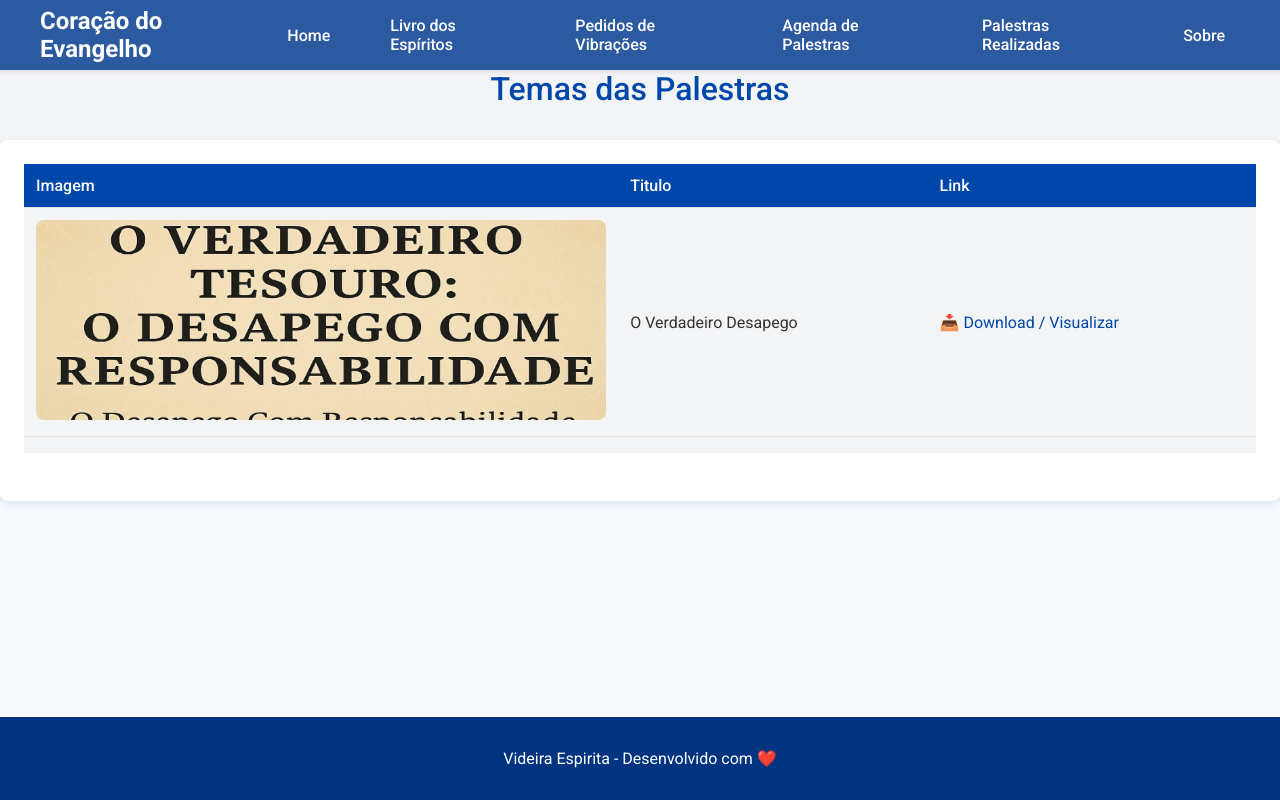
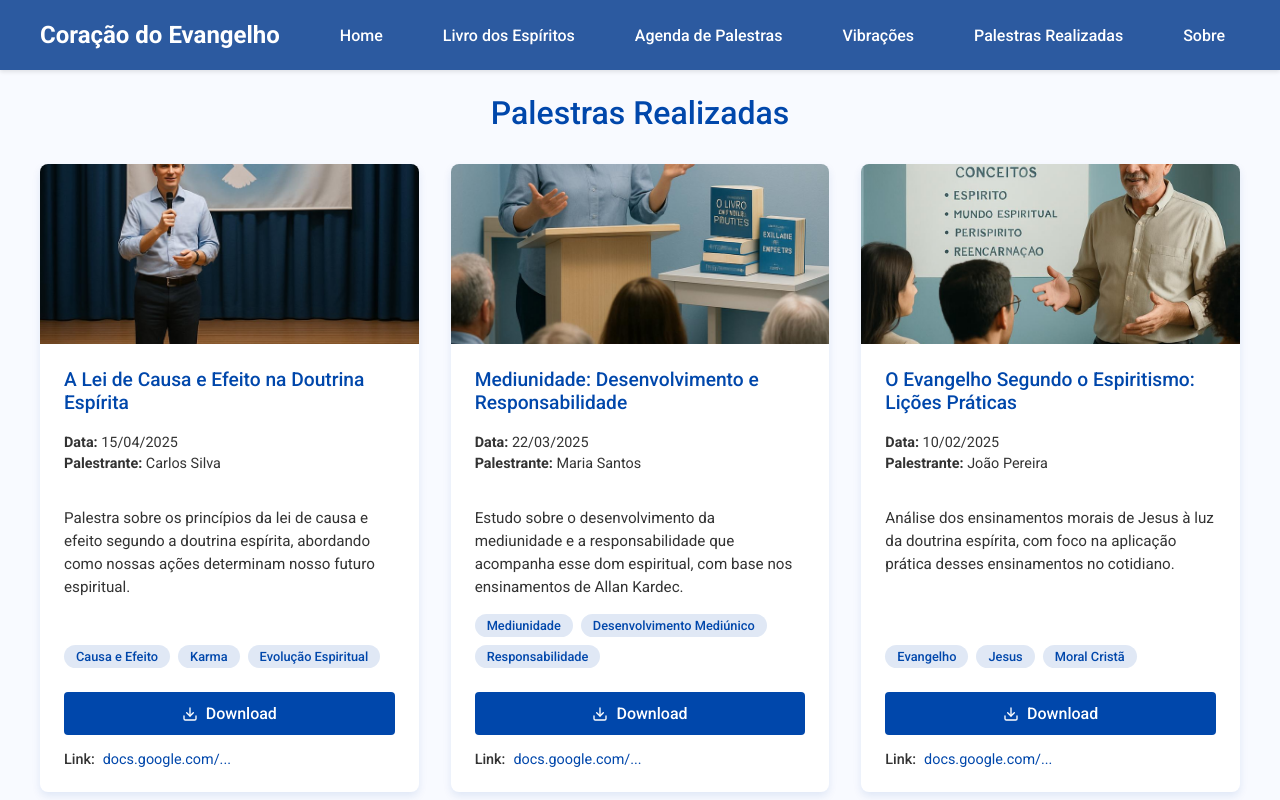
Before and after one commit to denisgraciano/denisgraciano-coracaoevangelho, an Angular app: page /palestra in a window 1280 px wide. Shown: the top 800 px of the page. Built offline with nearby package versions, Linux system fonts and the light colour scheme.

Commit message:
Ajuste Layout
Ajuste Palestra Realizadas

Ajuste de MENU

```diff
--- a/src/app/home/home.component.scss
+++ b/src/app/home/home.component.scss
@@ -22,6 +22,7 @@
     font-size: 3em;
     margin-bottom: 20px;
     line-height: 1.2;
+    color: white;
 }
 
 .hero-text p {
--- a/src/app/nav-menu.component.ts
+++ b/src/app/nav-menu.component.ts
@@ -30,17 +30,19 @@ import { RouterModule, Router } from '@angular/router';
              (click)="fecharMenu()">
             Livro dos Espíritos
           </a>
-          <a routerLink="/pedidos-vibracoes"
-            routerLinkActive="active"
-            class="nav-link"
-            (click)="fecharMenu()">
-            Pedidos de Vibrações
-          </a>
+
           <a routerLink="/agenda"
              routerLinkActive="active"
              class="nav-link"
              (click)="fecharMenu()">
             Agenda de Palestras
+          </a>
+
+          <a routerLink="/pedidos-vibracoes"
+             routerLinkActive="active"
+             class="nav-link"
+             (click)="fecharMenu()">
+            Vibrações
           </a>
 
           <a routerLink="/palestras-realizadas"
--- a/src/app/palestra/components/palestras-realizadas.component.html
+++ b/src/app/palestra/components/palestras-realizadas.component.html
@@ -1,61 +1,58 @@
-<div class="div">
-    <h1 class="page-title">Temas das Palestras</h1>
-
-    <div *ngIf="erro" class="error-container">
-        <p>Ocorreu um erro ao carregar os temas. Por favor, tente novamente mais tarde.</p>
-    </div>
+<div class="palestras-realizadas-container">
+    <h1 class="page-title">Palestras Realizadas</h1>
 
     <div *ngIf="carregando" class="loading-container">
         <div class="loading-spinner"></div>
-        <p>Carregando Temas das palestras...</p>
+        <p>Carregando palestras...</p>
     </div>
 
+    <div *ngIf="erro" class="error-container">
+        <p>Ocorreu um erro ao carregar as palestras. Por favor, tente novamente mais tarde.</p>
+    </div>
 
-
-    <div *ngIf="!carregando && !erro" class="agenda-content">
-        <div class="card">
-            <div class="table-responsive">
-                <table class="palestras-table">
-                    <thead>
-                        <tr>
-                            <th>Imagem</th>
-                            <th>Titulo</th>
-                            <th>Link</th>
-                        </tr>
-                    </thead>
-                    <tbody>
-                        <tr *ngFor="let tema of temas" (click)="selecionarPalestra(tema)"
-                            [class.selected]="temasSelecionada?.id === tema.id">
-                            <td>
-                                <img [src]="tema.imagem" alt="Imagem da palestra" class="imagem-palestra" />
-                            </td>
-                            <td>{{tema.titulo}}</td>
-                            <td>
-                                <a [href]="tema.link" target="_blank"
-                                    class="block text-center bg-blue-600 text-white py-2 rounded hover:bg-blue-700">
-                                    📥 Download / Visualizar
-                                </a>
-                            </td>
-                        </tr>
-                    </tbody>
-                </table>
+    <div *ngIf="!carregando && !erro" class="palestras-grid">
+        <div *ngFor="let palestra of palestrasRealizadas" class="palestra-card">
+            <div class="palestra-imagem-container">
+                <img [src]="palestra.imagemUrl" [alt]="palestra.titulo" class="palestra-imagem"
+                    onerror="this.src='assets/images/palestra-placeholder.jpg'">
             </div>
 
-            <div *ngIf="temas.length === 0" class="empty-state">
-                <p>Não há palestras agendadas no momento.</p>
-            </div>
+            <div class="palestra-conteudo">
+                <h3 class="palestra-titulo">{{ palestra.titulo }}</h3>
 
-            <div *ngIf="temasSelecionada" class="palestra-detalhes">
-                <h3>Detalhes do Tema</h3>
-                <div class="detalhes-card">
-                    <h4>{{ temasSelecionada.id }}</h4>
-                    <p><strong>Data:</strong> {{ temasSelecionada.id }}</p>
-                    <p><strong>Local:</strong> {{temasSelecionada.id }}</p>
-                    <p><strong>Palestrante:</strong> {{ temasSelecionada.id }}</p>
-                    <p *ngIf="temasSelecionada.id"><strong>Descrição:</strong> {{
-                        temasSelecionada.id }}</p>
+                <div class="palestra-info">
+                    <p class="palestra-data"><strong>Data:</strong> {{ palestra.data }}</p>
+                    <p class="palestra-palestrante"><strong>Palestrante:</strong> {{ palestra.palestrante }}</p>
+                </div>
+
+                <p class="palestra-descricao">{{ palestra.descricao }}</p>
+
+                <div class="palestra-tags">
+                    <span *ngFor="let tag of palestra.tags" class="tag">{{ tag }}</span>
+                </div>
+
+                <div class="palestra-acoes">
+                    <a [href]="palestra.downloadUrl" target="_blank" class="btn-download">
+                        <svg xmlns="http://www.w3.org/2000/svg" width="16" height="16" viewBox="0 0 24 24" fill="none"
+                            stroke="currentColor" stroke-width="2" stroke-linecap="round" stroke-linejoin="round">
+                            <path d="M21 15v4a2 2 0 0 1-2 2H5a2 2 0 0 1-2-2v-4"></path>
+                            <polyline points="7 10 12 15 17 10"></polyline>
+                            <line x1="12" y1="15" x2="12" y2="3"></line>
+                        </svg>
+                        Download
+                    </a>
+
+                    <div class="link-container">
+                        <span class="link-label">Link:</span>
+                        <a [href]="palestra.downloadUrl" target="_blank" class="link-url">{{
+                            getShortUrl(palestra.downloadUrl) }}</a>
+                    </div>
                 </div>
             </div>
         </div>
+
+        <div *ngIf="palestrasRealizadas.length === 0" class="empty-state">
+            <p>Não há palestras realizadas disponíveis no momento.</p>
+        </div>
     </div>
 </div>
--- a/src/app/palestra/components/palestras-realizadas.component.scss
+++ b/src/app/palestra/components/palestras-realizadas.component.scss
@@ -1,51 +1,4 @@
-div {
-    background-color: #f3f4f6;
-    /* Gray-100 */
-}
-
-.palestra-card {
-    background-color: #ffffff;
-    border-radius: 0.75rem;
-    box-shadow: 0 6px 12px rgba(0, 0, 0, 0.08);
-    overflow: hidden;
-    transition: transform 0.2s ease;
-}
-
-.palestra-card:hover {
-    transform: translateY(-5px);
-}
-
-.palestra-card img {
-    max-height: 200px;
-    object-fit: cover;
-    width: 100%;
-}
-
-.palestra-card h3 {
-    font-size: 1.25rem;
-    color: #1f2937;
-    /* Gray-800 */
-    margin-bottom: 0.5rem;
-}
-
-.palestra-card a {
-    display: inline-block;
-    background-color: #2563eb;
-    /* Blue-600 */
-    color: white;
-    padding: 0.5rem 1rem;
-    margin-top: 1rem;
-    border-radius: 0.375rem;
-    text-decoration: none;
-    transition: background-color 0.2s ease;
-}
-
-.palestra-card a:hover {
-    background-color: #1d4ed8;
-    /* Blue-700 */
-}
-
-.agenda-container {
+ .palestras-realizadas-container {
      padding: 1.5rem;
      max-width: 1200px;
      margin: 0 auto;
@@ -91,107 +44,164 @@ div {
      color: #d32f2f;
  }
 
-.card {
+ .palestras-grid {
+     display: grid;
+     grid-template-columns: repeat(auto-fill, minmax(300px, 1fr));
+     gap: 2rem;
+ }
+
+ .palestra-card {
      background-color: var(--card-background);
      border-radius: 8px;
      box-shadow: 0 4px 8px var(--shadow-color);
-    padding: 1.5rem;
-    margin-bottom: 2rem;
+     overflow: hidden;
+     transition: transform 0.3s ease, box-shadow 0.3s ease;
+     display: flex;
+     flex-direction: column;
+     height: 100%;
  }
 
-.table-responsive {
-    overflow-x: auto;
+ .palestra-card:hover {
+     transform: translateY(-5px);
+     box-shadow: 0 6px 12px var(--shadow-color);
+ }
+
+ .palestra-imagem-container {
+     width: 100%;
+     height: 180px;
+     overflow: hidden;
+ }
+
+ .palestra-imagem {
+     width: 100%;
+     height: 100%;
+     object-fit: cover;
+     transition: transform 0.3s ease;
+ }
+
+ .palestra-card:hover .palestra-imagem {
+     transform: scale(1.05);
+ }
+
+ .palestra-conteudo {
+     padding: 1.5rem;
+     display: flex;
+     flex-direction: column;
+     flex-grow: 1;
+ }
+
+ .palestra-titulo {
+     color: var(--primary-color);
+     margin-top: 0;
+     margin-bottom: 1rem;
+     font-size: 1.2rem;
+ }
+
+ .palestra-info {
+     margin-bottom: 1rem;
+ }
+
+ .palestra-data,
+ .palestra-palestrante {
+     margin: 0.25rem 0;
+     font-size: 0.9rem;
+ }
+
+ .palestra-descricao {
+     margin-bottom: 1rem;
+     flex-grow: 1;
+     font-size: 0.95rem;
+     line-height: 1.5;
+ }
+
+ .palestra-tags {
+     display: flex;
+     flex-wrap: wrap;
+     gap: 0.5rem;
      margin-bottom: 1.5rem;
  }
 
-.palestras-table {
-    width: 100%;
-    border-collapse: collapse;
-    margin-bottom: 1rem;
-}
-
-.palestras-table th,
-.palestras-table td {
-    padding: 0.75rem;
-    text-align: left;
-    border-bottom: 1px solid #e0e0e0;
-}
-
-.palestras-table th {
-    background-color: var(--primary-color);
-    color: var(--white-color);
+ .tag {
+     background-color: var(--accent-color);
+     color: var(--primary-color);
+     padding: 0.25rem 0.75rem;
+     border-radius: 50px;
+     font-size: 0.8rem;
      font-weight: 500;
  }
 
-.palestras-table tr {
-    cursor: pointer;
-    transition: background-color 0.2s;
+ .palestra-acoes {
+     display: flex;
+     flex-direction: column;
+     gap: 1rem;
  }
 
-.palestras-table tr:hover {
-    background-color: var(--accent-color);
+ .btn-download {
+     display: flex;
+     align-items: center;
+     justify-content: center;
+     gap: 0.5rem;
+     background-color: var(--primary-color);
+     color: var(--white-color);
+     padding: 0.75rem 1rem;
+     border-radius: 4px;
+     text-decoration: none;
+     font-weight: 500;
+     transition: background-color 0.3s, transform 0.2s;
  }
 
-.palestras-table tr.selected {
-    background-color: var(--accent-color);
-    border-left: 3px solid var(--primary-color);
+ .btn-download:hover {
+     background-color: var(--primary-dark);
+     transform: translateY(-2px);
+ }
+
+ .btn-download:active {
+     transform: translateY(0);
+ }
+
+ .link-container {
+     display: flex;
+     align-items: center;
+     flex-wrap: wrap;
+     gap: 0.5rem;
+     font-size: 0.9rem;
+ }
+
+ .link-label {
+     font-weight: 500;
+ }
+
+ .link-url {
+     color: var(--primary-color);
+     text-decoration: none;
+     word-break: break-all;
+     transition: color 0.3s;
+ }
+
+ .link-url:hover {
+     color: var(--primary-dark);
+     text-decoration: underline;
  }
 
  .empty-state {
+     grid-column: 1 / -1;
      text-align: center;
-    padding: 2rem;
-    color: #757575;
-}
-
-.palestra-detalhes {
-    margin-top: 2rem;
-    border-top: 1px solid #e0e0e0;
-    padding-top: 1.5rem;
-}
-
-.palestra-detalhes h3 {
-    color: var(--primary-color);
-    margin-bottom: 1rem;
-}
-
-.detalhes-card {
-    background-color: var(--accent-color);
+     padding: 3rem;
+     background-color: var(--card-background);
      border-radius: 8px;
-    padding: 1.5rem;
-    border-left: 4px solid var(--primary-color);
-}
-
-.detalhes-card h4 {
-    margin-top: 0;
-    color: var(--primary-dark);
-    margin-bottom: 1rem;
-}
-
-.detalhes-card p {
-    margin-bottom: 0.5rem;
-}
-
-
-.imagem-palestra {
-    width: 100%;
-    height: 200px;
-    object-fit: cover;
-    border-radius: 0.5rem;
-    /* arredondamento opcional */
+     box-shadow: 0 4px 8px var(--shadow-color);
  }
 
  @media (max-width: 767px) {
-    .agenda-container {
+     .palestras-realizadas-container {
          padding: 1rem;
      }
 
-    .card {
-        padding: 1rem;
+     .palestras-grid {
+         grid-template-columns: 1fr;
      }
 
-    .palestras-table th,
-    .palestras-table td {
-        padding: 0.5rem;
-        font-size: 0.9rem;
+     .palestra-imagem-container {
+         height: 160px;
      }
  }
--- a/src/app/palestra/components/palestras-realizadas.component.ts
+++ b/src/app/palestra/components/palestras-realizadas.component.ts
@@ -2,46 +2,50 @@ import { Component, OnInit } from '@angular/core';
 import { PalestrasService } from '../../services/palestras.service';
 import { CommonModule } from '@angular/common';
 import { HttpClient } from '@angular/common/http';
-import { Temas } from './temas.model';
+import { PalestraRealizada } from './PalestraRealizada.model';
 
 @Component({
     selector: 'app-palestras-realizadas',
     standalone: true,
     imports: [CommonModule],
-    templateUrl: 'palestras-realizadas.component.html',
+    templateUrl: './palestras-realizadas.component.html',
     styleUrls: ['./palestras-realizadas.component.scss']
 
 })
 
 export class PalestrasRealizadasComponent implements OnInit {
-    temas: Temas[] = [];
-    temasSelecionada: Temas | null = null;
-    carregando = false;
+    palestrasRealizadas: PalestraRealizada[] = [];
+    carregando = true;
     erro = false;
 
-    constructor(private http: HttpClient, private palestrasService: PalestrasService) { }
+    constructor(private http: HttpClient) { }
 
     ngOnInit(): void {
-        this.palestrasService.getPalestras().subscribe(data => this.temas = data);
+        this.carregarPalestras();
     }
 
-    carregarTemas(): void {
-        this.http.get<Temas[]>('assets/temas.json').subscribe({
+    carregarPalestras(): void {
+        this.http.get<PalestraRealizada[]>('assets/palestras-realizadas.json').subscribe({
             next: (data) => {
-                this.temas = data;
-                this.carregando = true;
-
+                this.palestrasRealizadas = data;
+                this.carregando = false;
             },
             error: (error) => {
-                console.error('Erro ao carregar palestras:', error);
+                console.error('Erro ao carregar palestras realizadas:', error);
                 this.carregando = false;
                 this.erro = true;
             }
         });
     }
 
-    selecionarPalestra(temas: Temas): void {
-        this.temasSelecionada = temas;
+    getShortUrl(url: string): string {
+        // Simplifica a URL para exibição
+        try {
+            const urlObj = new URL(url);
+            return `${urlObj.hostname}/...`;
+        } catch (e) {
+            return url.substring(0, 30) + '...';
+        }
     }
 
 }
--- a/src/app/palestra/components/temas.model.ts
+++ /dev/null
@@ -1,6 +0,0 @@
-export interface Temas {
-    id: number;
-    titulo: string;
-    imagem: string;
-    link: string;
-}
--- a/src/app/pedido-vibracoes/pedido-vibracoes.component.scss
+++ b/src/app/pedido-vibracoes/pedido-vibracoes.component.scss
@@ -22,6 +22,7 @@
         font-size: 2.5em;
         margin-bottom: 15px;
         font-weight: bold;
+        color: white;
     }
 
     .header-subtitle {
```
Also changed, not shown: src/app/palestra/components/PalestraRealizada.model.ts (added, +10 -0 lines). Lines whose indentation alone changed are shown as unchanged.
